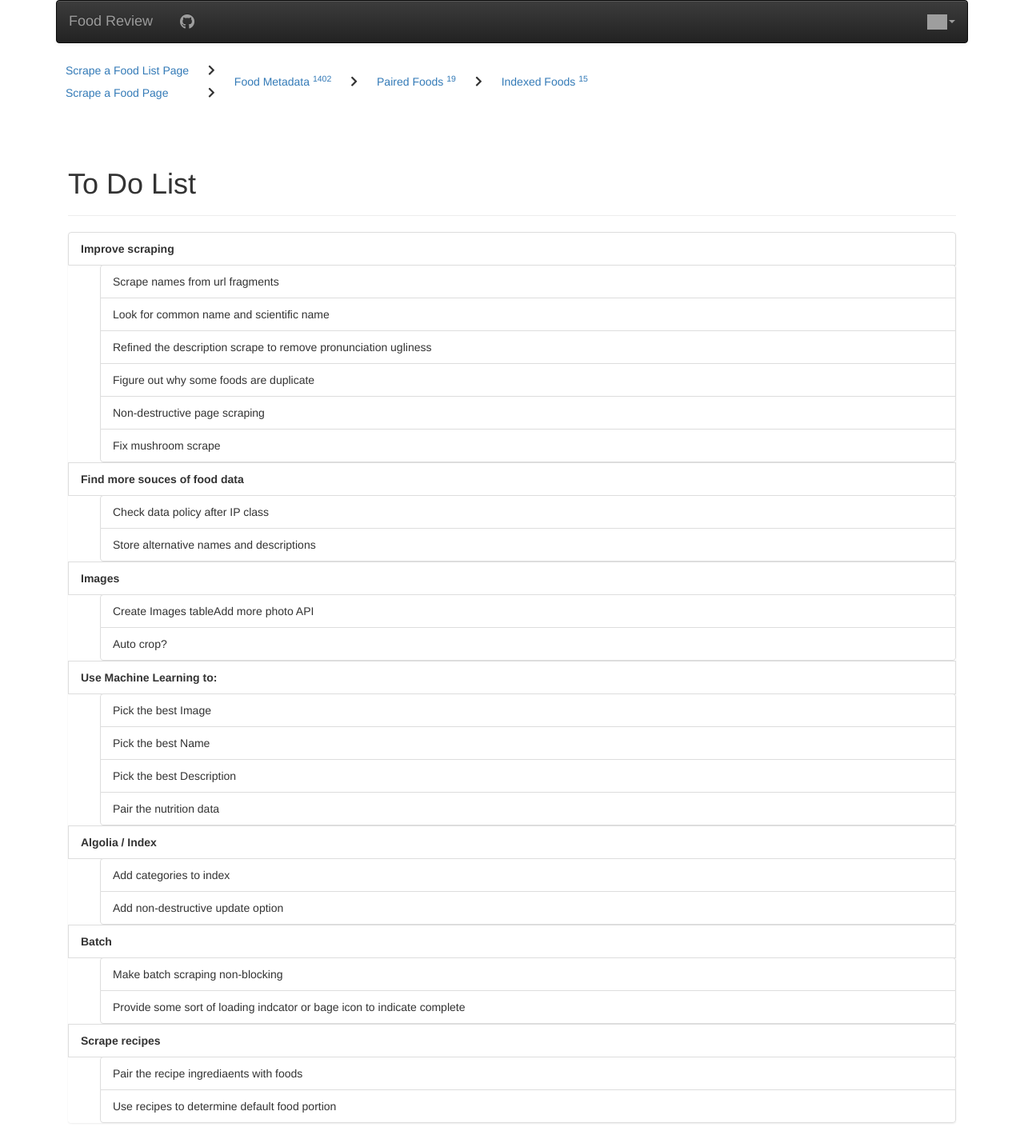
After one commit to NateMay/foods, a Django app: page /todos in a window 1280 px wide. The commit adds this page. Shown: the whole page at 80% size. Run offline with Django 3.2, Linux system fonts and the light colour scheme; a user stored in the database is signed in; data comes from the database, SQL or seed files in the repository; some libraries are stand-ins or nearby versions; grey boxes are pictures that could not be loaded.

Commit message:
last minute changes for class demo

```diff
--- a/review/templates/base_bootstrap.html
+++ b/review/templates/base_bootstrap.html
@@ -37,14 +37,8 @@
 <link rel="stylesheet" href="https://use.fontawesome.com/releases/v5.8.1/css/v4-shims.css">
 
 <style>
-    .stats{
-        /* background: gold; */
-    }
-    .stats span {
-        margin: 0 8px;
-    }
-    .stats .pipe {
-
+    .stats-table td {
+        padding: 4px 12px;
     }
 </style>
 {% block head %} {% endblock %}
--- a/review/templates/base_menu.html
+++ b/review/templates/base_menu.html
@@ -14,20 +14,26 @@
         </ul>
         <ul class="nav navbar-nav navbar-right">
             {% if user.is_authenticated %}
-            <li><a href="{% url 'review:wiki_foods' %}">Foods</a></li>
-            <li><a href="{% url 'review:wiki_categories' %}">Categories</a></li>
-            <li style="color:#fff; margin-top: 14px;">|</li>
-            <li><a href="{% url 'review:paired' %}">Paired</a></li>
-            <li><a href="{% url 'review:indexed' %}">Indexed</a></li>
+
             <li class="dropdown">
                 <a href="#" data-toggle="dropdown" class="dropdown-toggle">
                     <img style="width: 25px;" src="{{ user|gravatar:60 }}"/><b class="caret"></b>
                 </a>
                 <ul class="dropdown-menu">
-                    <li><a href="{% url 'logout' %}?next={% url 'review:review_landing' %}">Logout</a></li>
-                    <li><a href="{% url 'review:batch' %}">Batch Scrape</a></li>
+                    <li><a href="{% url 'review:batch' %}">Scrape List</a></li>
                     <li><a href="{% url 'review:food_scrape' %}">Scrape a Food</a></li>
                     <li><a href="{% url 'review:category_scrape' %}">Scrape a Category</a></li>
+                    <li role="separator" class="divider"></li>
+                    <li><a href="{% url 'review:wiki_foods' %}">Food Metadata</a></li>
+                    <li><a href="{% url 'review:wiki_categories' %}">Category Metadata</a></li>
+                    <li role="separator" class="divider"></li>
+                    <li><a href="{% url 'review:paired' %}">Paired</a></li>
+                    <li role="separator" class="divider"></li>
+                    <li><a href="{% url 'review:indexed' %}">Indexed</a></li>
+                    <li><a href="https://nate-may.com/food-review" target="_blank">Live Demo</a></li>
+                    <li role="separator" class="divider"></li>
+                    <li><a href="{% url 'review:todos' %}">To Do List</a></li>
+                    <li><a href="{% url 'logout' %}?next={% url 'review:review_landing' %}">Logout</a></li>
                 </ul>
             </li>
             {% else %}
--- a/review/templates/review/new_food_scrape.html
+++ b/review/templates/review/new_food_scrape.html
@@ -31,7 +31,7 @@
         id="url-input"
         name="url"
         maxlength="1000"
-        value="https://en.wikipedia.org/wiki/Egg_as_food"
+        value="https://en.wikipedia.org/wiki/Avocado"
         class="textinput textInput form-control">
     </div>
   </div>
--- a/review/templates/review/stats.html
+++ b/review/templates/review/stats.html
@@ -1,11 +1,25 @@
-<div class="stats">
-  <span >Total foods: {{food_meta_count}} </span>
-  <span class="pipe">| </span>
-  <span >Total Categories: {{cat_meta_count}} </span>
-  <span class="pipe">| </span>
-  <span >Reviewed Foods: {{reviewed_foods}} </span>
-  <span class="pipe">| </span>
-  <span >Paired Foods: {{paired}}</span>
-  <span class="pipe">| </span>
-  <span >Indexed Foods: {{indexed}}</span>
-</div>
+<table class="stats-table">
+  <tr>
+    <td><a href="{% url 'review:batch' %}">Scrape a Food List Page</a></td>
+    <td><i class="fa fa-chevron-right" aria-hidden="true"></i></td>
+    <td rowspan="2"><a href="{% url 'review:wiki_foods' %}">Food Metadata <sup>{{food_meta_count}}</sup></a></td>
+    <td rowspan="2"><i class="fa fa-chevron-right" aria-hidden="true"></i></td>
+    <td rowspan="2"><a href="{% url 'review:paired' %}">Paired Foods <sup>{{paired}}</sup></a></td>
+    <td rowspan="2"><i class="fa fa-chevron-right" aria-hidden="true"></i></td>
+    <td rowspan="2"><a href="{% url 'review:indexed' %}">Indexed Foods <sup>{{indexed}}</sup></a></td>
+
+  </tr>
+  <tr>
+
+    <td><a href="{% url 'review:food_scrape' %}">Scrape a Food Page</a></td>
+    <td><i class="fa fa-chevron-right" aria-hidden="true"></i></td>
+
+  </tr>
+  <!-- <tr>
+    <td><a href="{% url 'review:category_scrape' %}">Scrape Category</a></td>
+    <td><i class="fa fa-chevron-right" aria-hidden="true"></i></td>
+    <td><a href="{% url 'review:wiki_categories' %}">Category Metadata <sup>{{cat_meta_count}}</sup></a></td>
+    <td><i class="fa fa-chevron-right" aria-hidden="true"></i></td>
+  </tr> -->
+</table>
+<br><br>
--- /dev/null
+++ b/review/templates/review/todo.html
@@ -0,0 +1,33 @@
+{% extends "base_menu.html" %}
+
+{% block head %}
+<style>
+
+</style>
+{% endblock %}
+
+{% block content %}
+
+
+{% load stats %}
+{% get_stats %}
+
+<div class="container-fluid">
+  <div class="page-header">
+    <h1>To Do List</h1>
+  </div>
+  <ul class="list-group">
+    {% for todo in todos %}
+    <li class="list-group-item"><b>{{todo.task}}</b></li>
+    {% if todo.children %}
+      <ul>
+        {% for child in todo.children %}
+        <li class="list-group-item">{{child}}</li>
+        {% endfor %}
+      </ul>
+    {% endif %}
+    {% endfor %}
+  </ul>
+</div>
+
+{% endblock %}
--- a/review/templatetags/stats.py
+++ b/review/templatetags/stats.py
@@ -8,7 +8,7 @@ def get_stats():
     return {
         'food_meta_count': WikiFood.objects.count(),
         'cat_meta_count': WikiCategory.objects.count(),
-        'reviewed_foods': WikiFood.objects.filter(reviewed=True).count(),
+        # 'reviewed_foods': WikiFood.objects.filter(reviewed=True).count(),
         'paired': UsdaWikiPairing.objects.count(),
         'indexed': UsdaWikiPairing.objects.filter(indexed=True).count(),
     }
--- a/review/urls.py
+++ b/review/urls.py
@@ -20,4 +20,5 @@ urlpatterns = [
     path('category_scrape', views.ScrapeCategories.as_view(), name='category_scrape'),
     path('category_scrape/<int:pk>', views.ScrapeCategory.as_view(), name='test'),
     path('batch', views.Batch.as_view(), name='batch'),
+    path('todos', views.TodoPage.as_view(), name='todos'),
 ]
--- a/review/views/__init__.py
+++ b/review/views/__init__.py
@@ -3,3 +3,4 @@ from .wiki_views import *
 from .paired_views import *
 from .scrape_views import *
 from .landing_view import *
+from .todo_views import *
--- a/review/views/landing_view.py
+++ b/review/views/landing_view.py
@@ -1,9 +1,8 @@
-from django.contrib.auth.mixins import LoginRequiredMixin
 from django.shortcuts import render
 from django.views import View
 
 
-class ReviewLanding(LoginRequiredMixin, View):
+class ReviewLanding(View):
     def get(self, req):
         context = {}
         return render(req, 'review/landing.html', context)
--- /dev/null
+++ b/review/views/todo_views.py
@@ -0,0 +1,67 @@
+from django.shortcuts import render
+from django.views import View
+from django.contrib.auth.mixins import LoginRequiredMixin
+
+
+class TodoPage(LoginRequiredMixin, View):
+    def get(self, req):
+        return render(req, 'review/todo.html', {
+            'todos': [
+                {
+                    'task': 'Improve scraping',
+                    'children': [
+                      'Scrape names from url fragments',
+                      'Look for common name and scientific name',
+                      'Refined the description scrape to remove pronunciation ugliness',
+                      'Figure out why some foods are duplicate',
+                      'Non-destructive page scraping',
+                      'Fix mushroom scrape'
+                    ]
+                },
+                {
+                    'task': 'Find more souces of food data',
+                    'children': [
+                      'Check data policy after IP class',
+                      'Store alternative names and descriptions',
+                    ]
+                },
+                {
+                    'task': 'Images',
+                    'children': [
+                      'Create Images table'
+                      'Add more photo API',
+                      'Auto crop?',
+                    ]
+                },
+                {
+                    'task': 'Use Machine Learning to:',
+                    'children': [
+                      'Pick the best Image',
+                      'Pick the best Name',
+                      'Pick the best Description',
+                      'Pair the nutrition data'
+                    ]
+                },
+                {
+                    'task': 'Algolia / Index',
+                    'children': [
+                       'Add categories to index',
+                       'Add non-destructive update option'
+                    ]
+                },
+                {
+                    'task': 'Batch',
+                    'children': [
+                      'Make batch scraping non-blocking',
+                      'Provide some sort of loading indcator or bage icon to indicate complete'
+                    ]
+                },
+                {
+                    'task': 'Scrape recipes',
+                    'children': [
+                      'Pair the recipe ingrediaents with foods',
+                      'Use recipes to determine default food portion'
+                    ]
+                },
+            ]
+        })
--- a/review/views/usda_views.py
+++ b/review/views/usda_views.py
@@ -4,12 +4,12 @@ from django.views import View
 from pydash import py_
 from review.forms import UsdaPairForm
 from review.models import UsdaWikiPairing, WikiFood
-
+from django.contrib.auth.mixins import LoginRequiredMixin
 from review.usda.usda_http import search, make_usda_food
 
 
 
-class UsdaPairingView(View):
+class UsdaPairingView(LoginRequiredMixin, View):
 
     template_name = 'review/usda_pairing_form.html'
     model = WikiFood
--- a/review/views/wiki_views.py
+++ b/review/views/wiki_views.py
@@ -10,7 +10,7 @@ from review.models import WikiFood, WikiCategory
 from review.unsplash.unsplash_api import get_images
 
 
-class FoodListView(ListView):
+class FoodListView(LoginRequiredMixin, ListView):
     template_name = 'review/scraped_food_list.html'
     model = WikiFood
 
@@ -28,7 +28,7 @@ class FoodListView(ListView):
         return context
 
 
-class CategoriesListView(ListView):
+class CategoriesListView(LoginRequiredMixin, ListView):
     template_name = 'review/scraped_category_list.html'
     model = WikiCategory
 
```
Also changed, not shown: review/templates/review/batch.html (+5 -2 lines), review/templates/review/landing.html (+9 -9 lines), review/templates/review/scraped_food_list.html (+8 -1 lines), review/views/paired_views.py (+4 -3 lines), review/views/scrape_views.py (+4 -4 lines).
